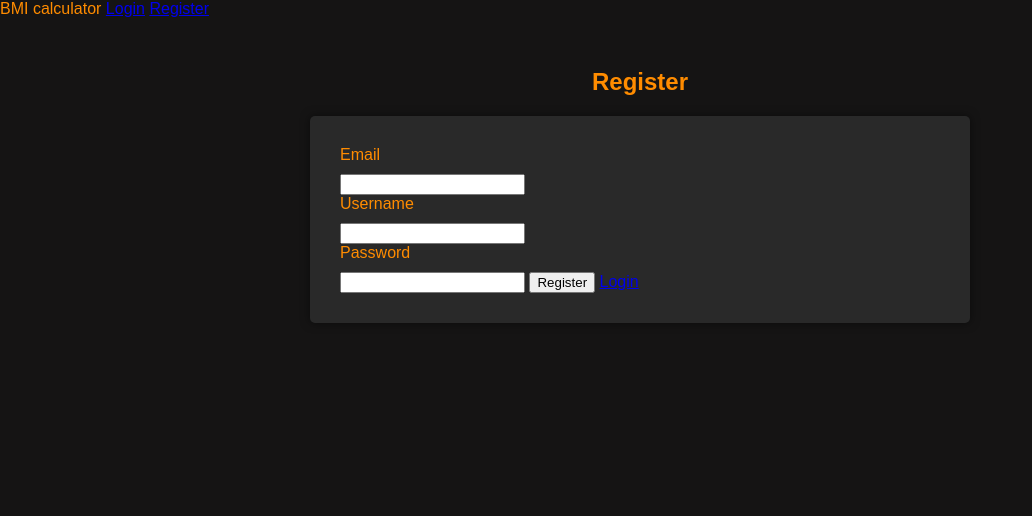
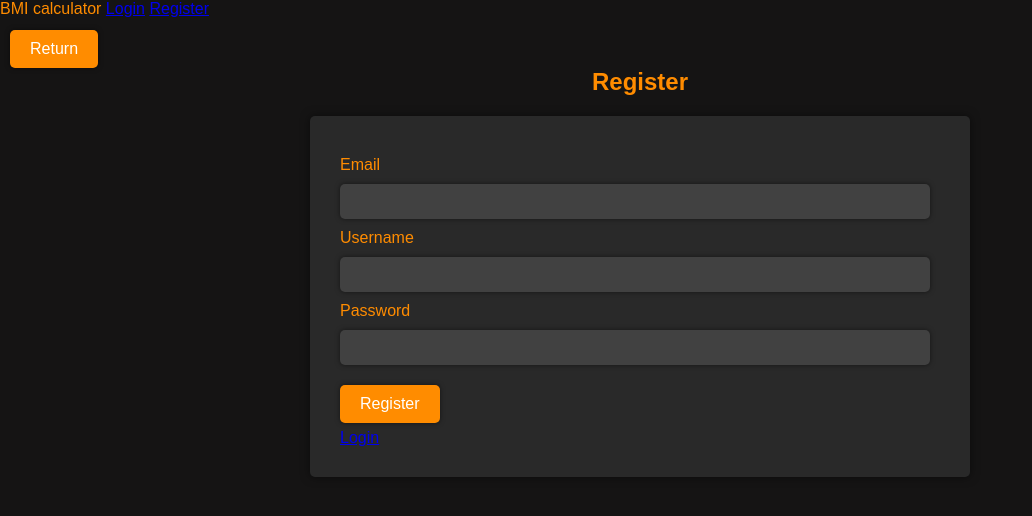
Before and after one commit to lolothi/ProjetFlask, a Flask app: page /register in a window 1280 px wide. Shown: the top 516 px of the page, without its empty margins (0-1032 px from the left). Run offline with Flask 2, Linux system fonts and the light colour scheme.

Commit message:
Clean css code

```diff
--- a/static/style.css
+++ b/static/style.css
@@ -35,10 +35,11 @@ form {
 label {
     display: block;
     margin-bottom: 10px;
+    margin-top: 10px;
     color: #ff8c00;
 }
 #poids,#taille {
-    width: 100%;
+    width: 95%;
     padding: 10px;
     border: none;
     border-radius: 5px;
@@ -136,3 +137,16 @@ form {
     padding: 30px;
     color: red;
 }
+/*************** HOME **************/
+#imcButton{
+    display: block;
+    margin: 0 auto;
+    margin-top: 10%;
+}
+
+/*************** HOME **************/
+.authSwitch{
+    display: block;
+    margin-top: 1%;
+    margin-bottom: -3%;
+}
--- a/templates/register.html
+++ b/templates/register.html
@@ -5,15 +5,16 @@
 {% endblock %}
 
 {% block content %}
+  <button type="button" id="retour" onclick="window.location.href=`{{ url_for('main_page') }}`">Return</button>
   <form method="post" enctype="multipart/form-data">
     <label for="email">Email</label>
-    <input type="email" name="email" id="email" required>
+    <input type="email" name="email" id="email" class="inputs" required>
     <label for="username">Username</label>
-    <input name="username" id="username" required>
+    <input name="username" id="username" class="inputs" required>
     <label for="passwd">Password</label>
-    <input type="password" name="passwd" id="passwd" required>
-    <input type="submit" value="Register">
-    <a href="{{ url_for('login') }}">Login</a>
+    <input type="password" name="passwd" id="passwd" class="inputs" required>
+    <input type="submit" id="submitBtn" value="Register">
+    <a href="{{ url_for('login') }}" class="authSwitch">Login</a>
     <br/>
     {% if error %}
     <p class="errorAuth">{{error}}</p>
--- a/templates/user-profil.html
+++ b/templates/user-profil.html
@@ -6,6 +6,7 @@
 
 {% block content %}
 <body>
+  <button type="button" id="retour" onclick="window.location.href=`{{ url_for('main_page') }}`">Return</button>
   <h1 class="title_user_profil">{{ username }}</h1>
   <h3 class="title_user_profil">Account</h3>
   <form method="post">
```
Also changed, not shown: templates/login.html (+5 -4 lines). Lines whose indentation alone changed are shown as unchanged.
